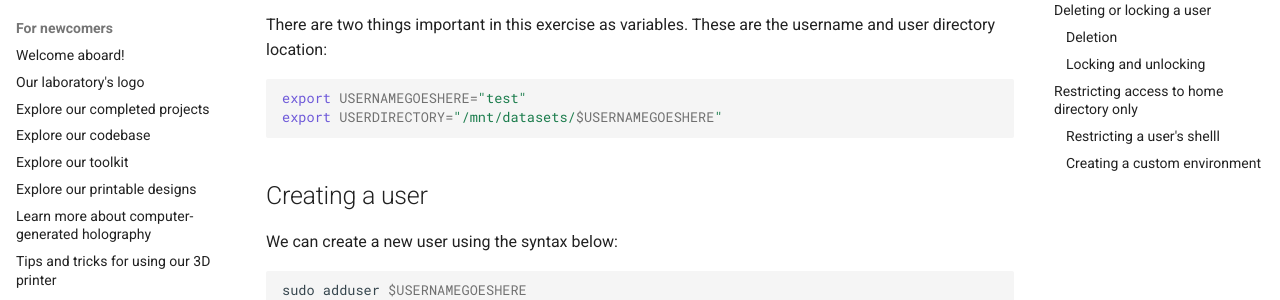
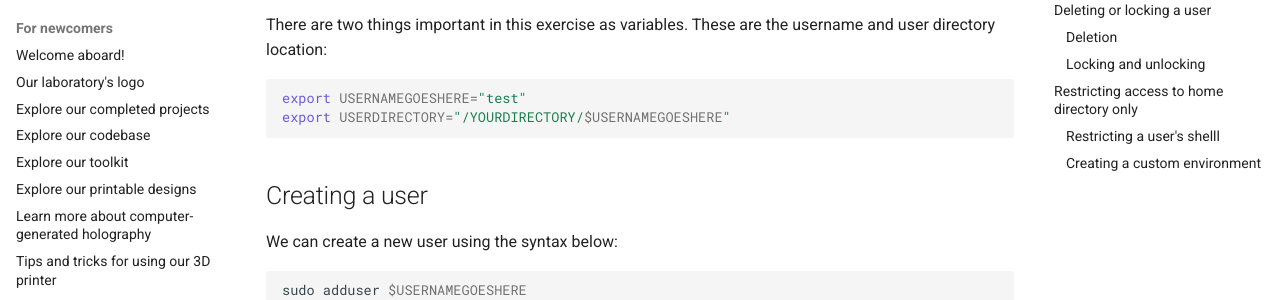
Before and after one commit to complight/complight.github.io, an MkDocs documentation site: the page built from docs/documentation/computing/how_to_add_a_user_with_controlled_access_to_resources.md, in a window 1280 px wide and 900 px high, scrolled down 454 px. Shown: the part 152-452 px from the top of the window. Built offline with MkDocs 1.6.1 and Material for MkDocs 9.7.7, drawn with Linux system fonts in a browser that asks for light colours.

Commit message:
Updating a computing note.

````diff
--- a/docs/documentation/computing/how_to_add_a_user_with_controlled_access_to_resources.md
+++ b/docs/documentation/computing/how_to_add_a_user_with_controlled_access_to_resources.md
@@ -11,7 +11,7 @@ There are two things important in this exercise as variables. These are the user
 
 ```bash
 export USERNAMEGOESHERE="test"
-export USERDIRECTORY="/mnt/datasets/$USERNAMEGOESHERE"
+export USERDIRECTORY="/YOURDIRECTORY/$USERNAMEGOESHERE"
 ```
 
 ## Creating a user
````
